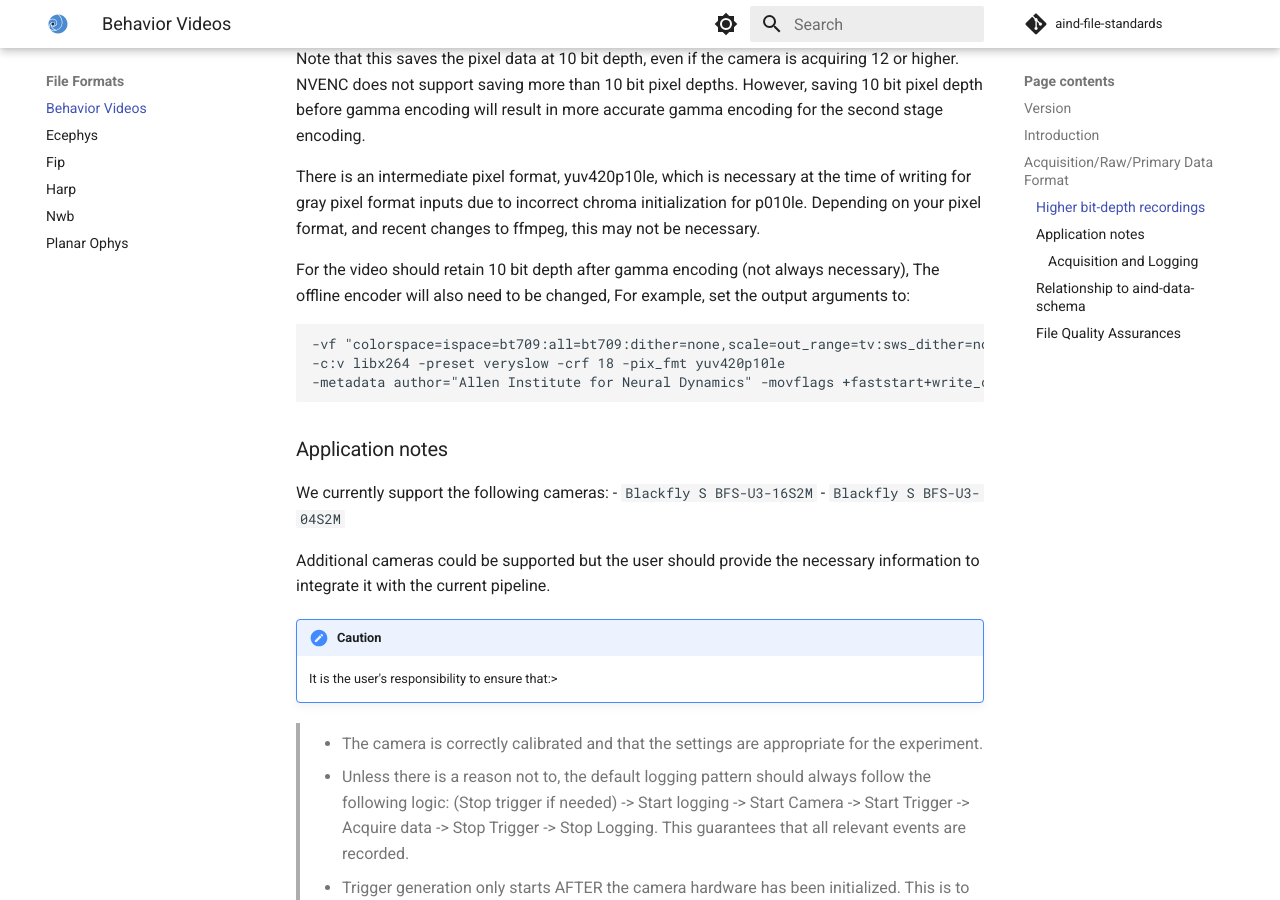
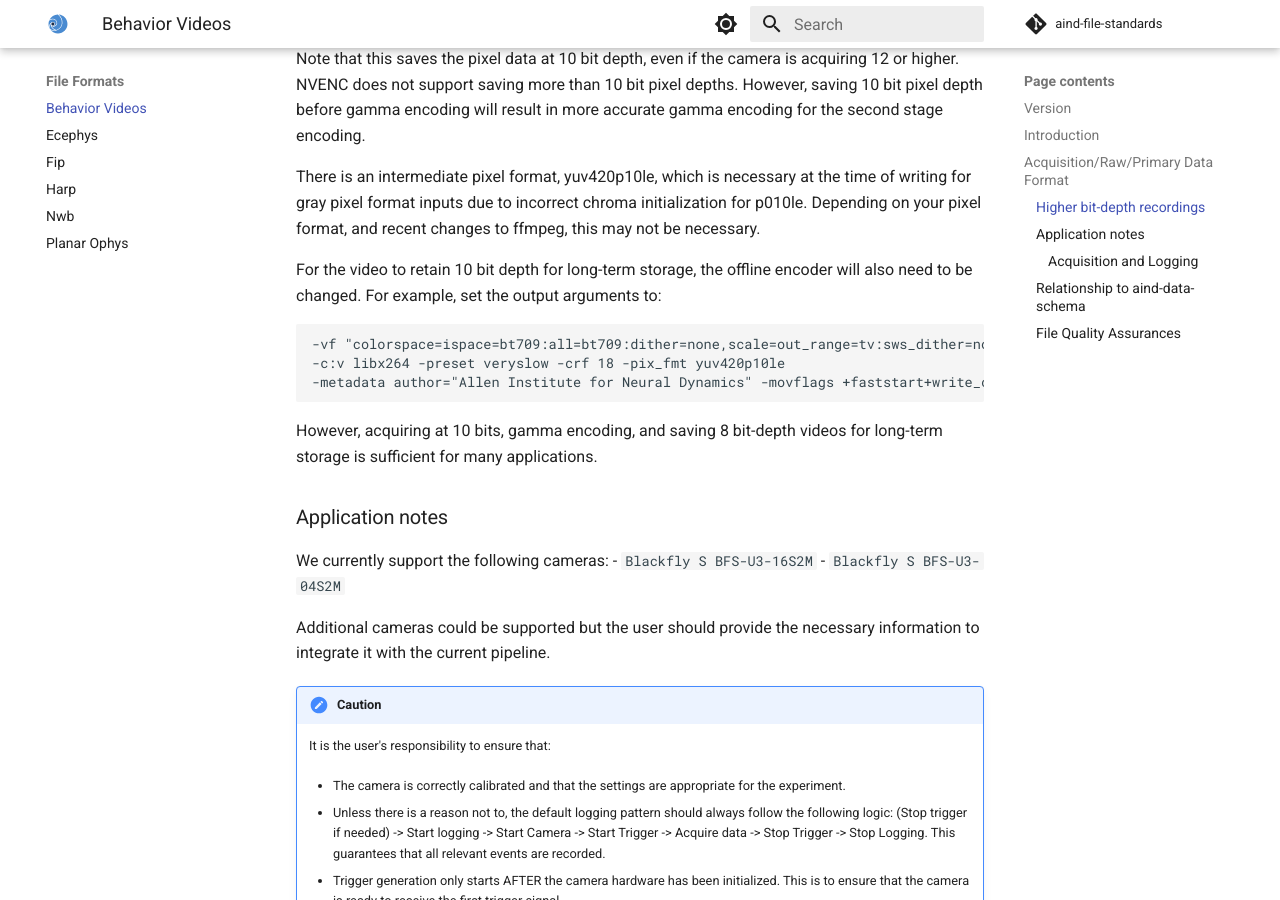
Before and after one commit to AllenNeuralDynamics/aind-file-standards, an MkDocs documentation site: the page built from docs/file_formats/behavior_videos.md, in a window 1280 px wide and 900 px high, scrolled down 2802 px. Built offline with MkDocs 1.6.1 and Material for MkDocs 9.7.7, drawn with Linux system fonts in a browser that asks for light colours; comment, search, counter and statistics services are not loaded.

Commit message:
fix: Try to get caution block to format correctly on documentation website.

````diff
--- a/docs/file_formats/behavior_videos.md
+++ b/docs/file_formats/behavior_videos.md
@@ -95,14 +95,14 @@
 chroma initialization for p010le. Depending on your pixel format, and recent
 changes to ffmpeg, this may not be necessary.
 
-For the video should retain 10
-bit depth after gamma encoding (not always necessary), The offline encoder will also need
-to be changed,  For example, set the output arguments to:
+For the video to retain 10 bit depth for long-term storage, the offline encoder will also need to be changed. For example, set the output arguments to:
 ```
 -vf "colorspace=ispace=bt709:all=bt709:dither=none,scale=out_range=tv:sws_dither=none,format=yuv420p10le"
 -c:v libx264 -preset veryslow -crf 18 -pix_fmt yuv420p10le
 -metadata author="Allen Institute for Neural Dynamics" -movflags +faststart+write_colr
 ```
+
+However, acquiring at 10 bits, gamma encoding, and saving 8 bit-depth videos for long-term storage is sufficient for many applications.
 
 ### Application notes
 
````
